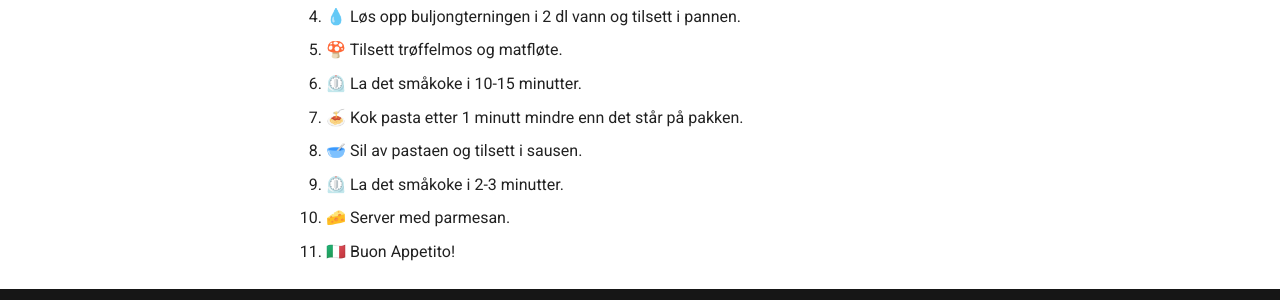
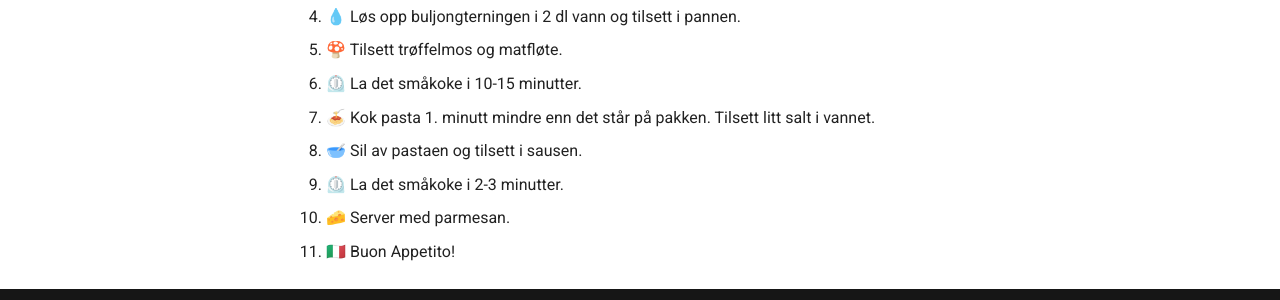
Before and after one commit to mariusops/matbloggen, an MkDocs documentation site: the page built from docs/recipes/recipe2.md, in a window 1280 px wide and 1046 px high. Shown: the part 713-1013 px from the top of the window. Built offline with MkDocs 1.6.1 and Material for MkDocs 9.7.7, drawn with Linux system fonts in a browser that asks for light colours.

Commit message:
Update recipe2.md to clarify pasta cooking instructions and add salt suggestion

```diff
--- a/docs/recipes/recipe2.md
+++ b/docs/recipes/recipe2.md
@@ -20,7 +20,7 @@
 4. 💧 Løs opp buljongterningen i 2 dl vann og tilsett i pannen.
 5. 🍄 Tilsett trøffelmos og matfløte.
 6. ⏲️ La det småkoke i 10-15 minutter.
-7. 🍝 Kok pasta etter 1 minutt mindre enn det står på pakken.
+7. 🍝 Kok pasta 1. minutt mindre enn det står på pakken. Tilsett litt salt i vannet.
 8. 🥣 Sil av pastaen og tilsett i sausen.
 9. ⏲️ La det småkoke i 2-3 minutter.
 10. 🧀 Server med parmesan.
```
